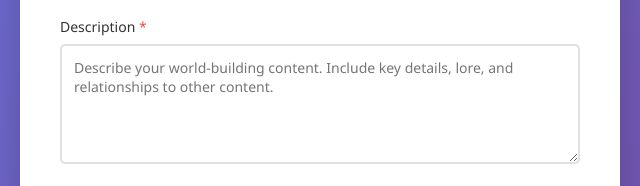
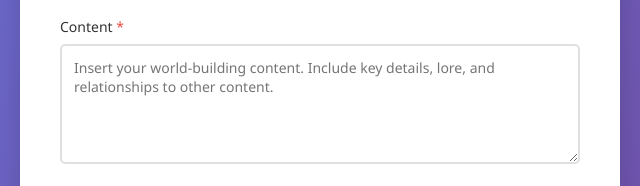
Before and after one commit to Boomboomcow/N.E.X.U.S.-Forms, a plain HTML site: page index.html in a window 1280 px wide. Shown: the part 606-792 px from the top of the page, 320-960 px from the left. Drawn offline with Linux system fonts and the light colour scheme.

Commit message:
Rename 'Description' to 'Content' in index.html

```diff
--- a/index.html
+++ b/index.html
@@ -238,11 +238,11 @@
 
             <!-- Description -->
             <div class="form-group">
-                <label for="description">Description <span class="required">*</span></label>
+                <label for="Content">Content <span class="required">*</span></label>
                 <textarea
-                    id="description"
-                    name="description"
-                    placeholder="Describe your world-building content. Include key details, lore, and relationships to other content."
+                    id="Content"
+                    name="Content"
+                    placeholder="Insert your world-building content. Include key details, lore, and relationships to other content."
                     required
                 ></textarea>
             </div>
```
